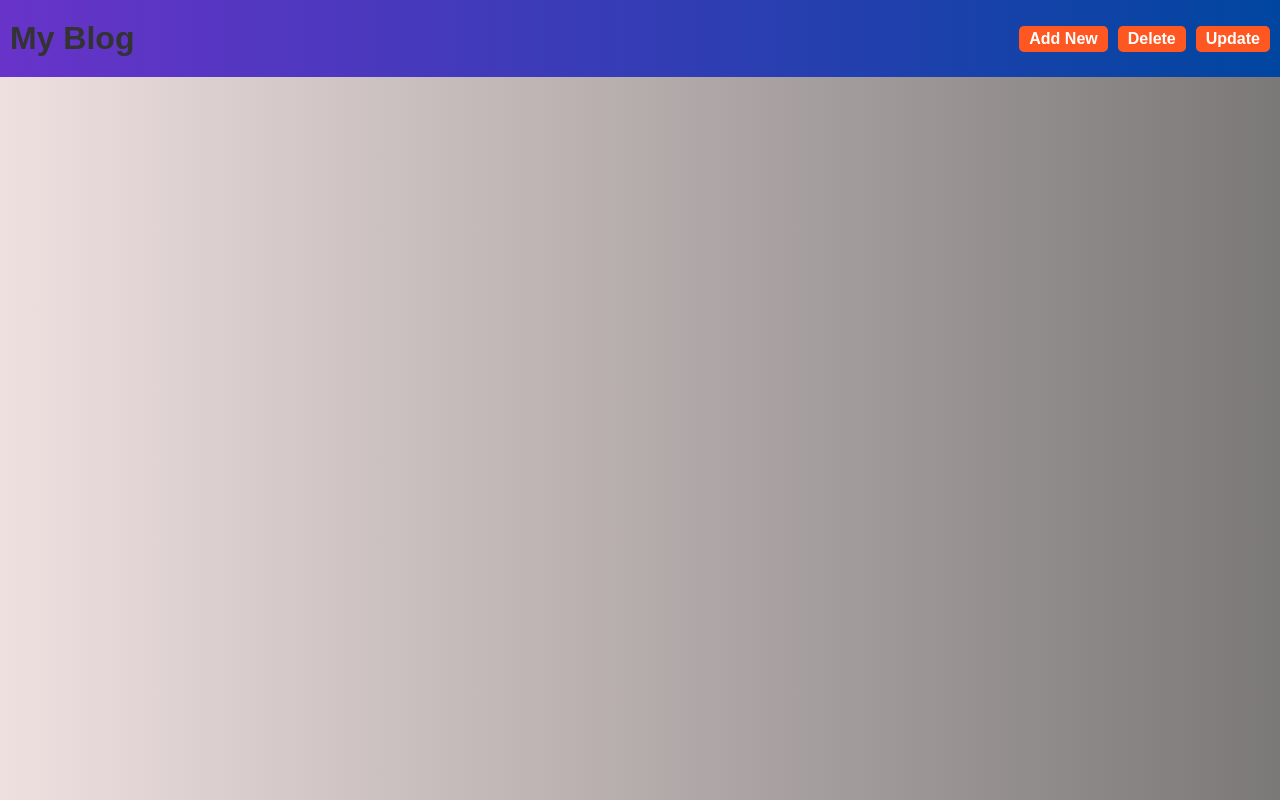
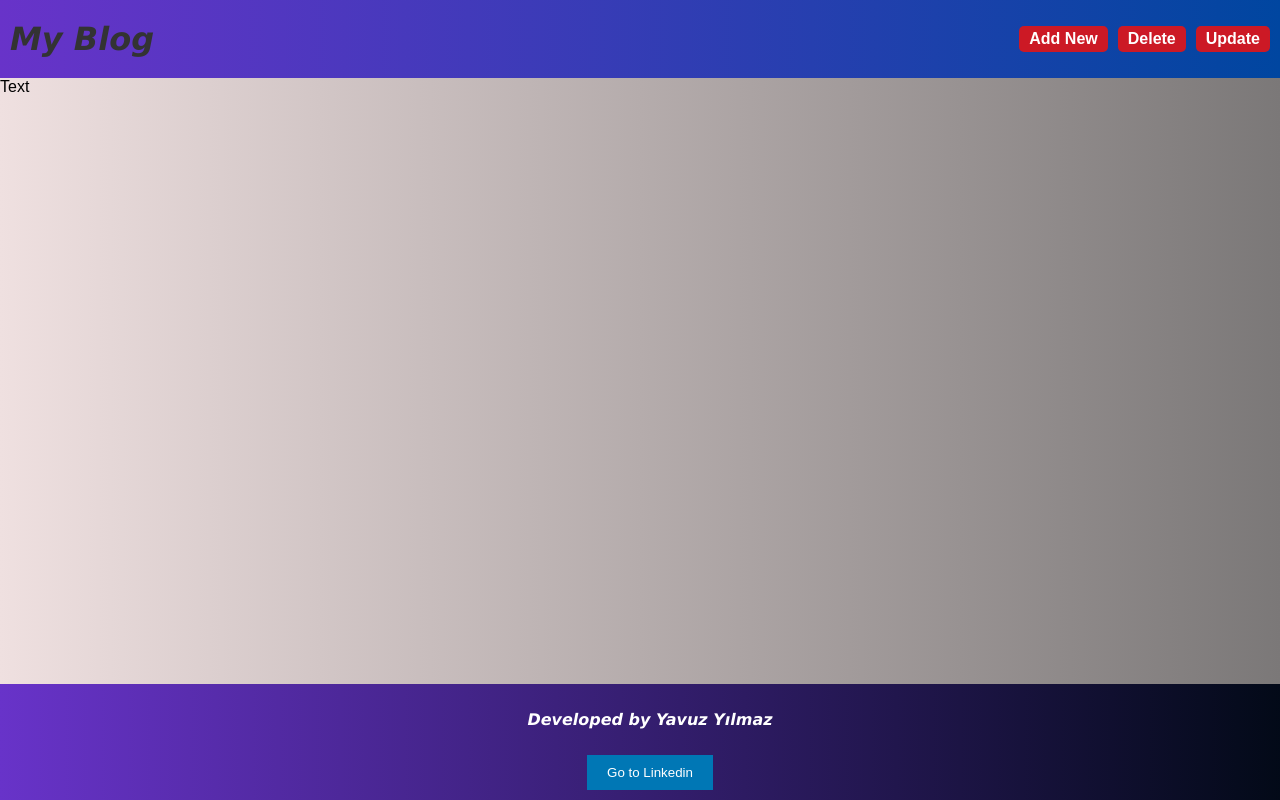
Before and after one commit to YavuzYilmazz/LearningReact, a React (Create React App) app in the folder blog/: page / in a window 1280 px wide. Built offline with nearby package versions, Linux system fonts and the light colour scheme.

Commit message:
feat(blog): add footer and css

```diff
--- a/blog/src/App.tsx
+++ b/blog/src/App.tsx
@@ -2,14 +2,16 @@ import React from 'react';
 import './App.css';
 import Header from './components/Header';
 import Footer from './components/Footer';
+import Text from './components/Text';
 
 function App() {
   return (
     <div>
       <Header/>
 
+      <Text/>
 
-        <Footer/>
+      <Footer/>
     </div>
   );
 }
--- /dev/null
+++ b/blog/src/Ui/Footer.css
@@ -0,0 +1,29 @@
+/* ./src/Ui/Footer.css */
+
+/* ./src/Ui/Footer.css */
+
+.footer-container {
+    background: linear-gradient(90deg, #6833c9, #010915);    color: white;
+    text-align: center;
+    padding: 10px;
+    position: fixed;
+    bottom: 0;
+    width: 100%;
+    font-weight: bold;
+    font-style: italic;
+    font-family: Verdana, Geneva, Tahoma, sans-serif;
+  }
+
+
+  .footer-button {
+    background-color: #0077b5;
+    color: white;
+    padding: 10px 20px;
+    border: none;
+    cursor: pointer;
+    margin-top: 10px;
+  }
+
+  .footer-button:hover {
+    background-color: #005983;
+  }
--- a/blog/src/components/Header.css
+++ b/blog/src/Ui/Header.css
@@ -1,4 +1,3 @@
-/* Header.css */
 
 body, h1, h2, h3, h4, h5, h6 {
     margin: 0;
@@ -17,13 +16,15 @@ body, h1, h2, h3, h4, h5, h6 {
   .header-title {
     font-size: 32px;
     font-weight: bold;
+    font-style: italic;
+    font-family: Verdana, Geneva, Tahoma, sans-serif;
     margin: 0;
     text-align: left;
     flex-grow: 1;
   }
 
   .header-button {
-    background-color: #ff5722;
+    background-color: #cc1925;
     color: #fff; /* Yazı rengini beyaz olarak ayarladık */
     border: none;
     padding: 4px 10px;
--- a/blog/src/components/Footer.tsx
+++ b/blog/src/components/Footer.tsx
@@ -1,12 +1,15 @@
-import React, { Component } from 'react'
+import React, { Component } from 'react';
+import "./../Ui/Footer.css";
 
 export default class Footer extends Component {
   render() {
     return (
-      <div>
-
-
-      </div>
-    )
+      <footer className="footer-container">
+      <p>Developed by Yavuz Yılmaz</p>
+      <a href="https://www.linkedin.com/in/yavuz-yilmazz/" target="_blank" rel="noopener noreferrer">
+        <button className="footer-button">Go to Linkedin</button>
+      </a>
+    </footer>
+    );
   }
 }
--- a/blog/src/components/Header.tsx
+++ b/blog/src/components/Header.tsx
@@ -1,5 +1,5 @@
 import React, { Component } from "react";
-import "./Header.css"; // CSS dosyasını içe aktarın
+import "./../Ui/Header.css";
 
 export default class Header extends Component {
   render() {
--- /dev/null
+++ b/blog/src/components/Text.tsx
@@ -0,0 +1,9 @@
+import React, { Component } from 'react'
+
+export default class Text extends Component {
+  render() {
+    return (
+      <div>Text</div>
+    )
+  }
+}
```
